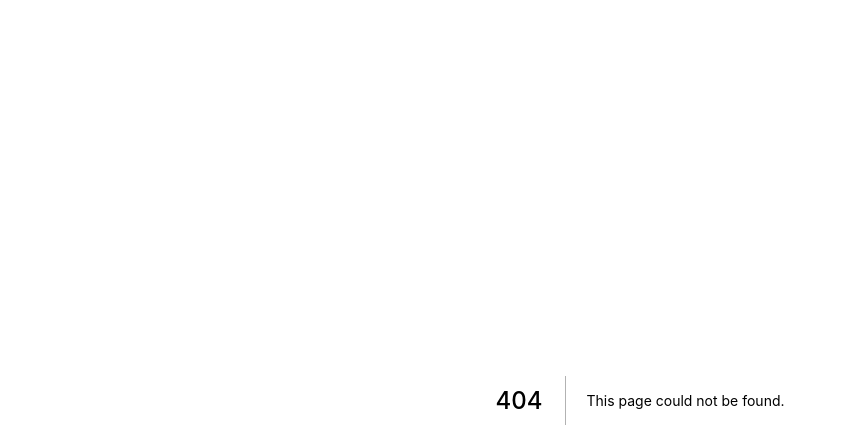
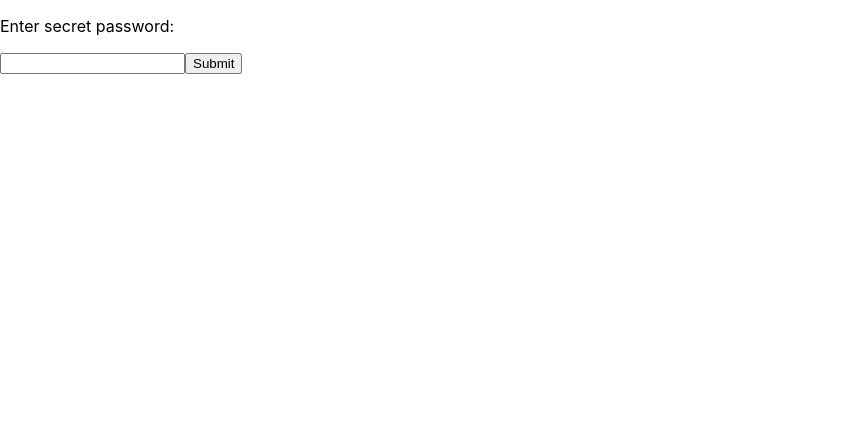
Before and after one commit to qiubit/asciipad, a Next.js app: page /playground/textvid in a window 1280 px wide. Before the commit this address had no page. Shown: the top 448 px of the page, without its empty margins (0-847 px from the left). Built offline with nearby package versions, Linux system fonts and the light colour scheme.

Commit message:
Add textvid playground

```diff
--- /dev/null
+++ b/components/PasswordChecker.tsx
@@ -0,0 +1,11 @@
+const PasswordChecker = () => {
+  return (
+    <div>
+      <p>Enter secret password:</p>
+      <input />
+      <button>Submit</button>
+    </div>
+  )
+}
+
+export default PasswordChecker
--- a/pages/playground/index.tsx
+++ b/pages/playground/index.tsx
@@ -11,6 +11,9 @@ const Playground: NextPage = () => {
       <div>
         <Link href="playground/canvas">canvas</Link>
       </div>
+      <div>
+        <Link href="playground/textvid">textvid</Link>
+      </div>
     </div>
   );
 }
```
Also changed, not shown: pages/playground/textvid.tsx (added, +7 -0 lines).
